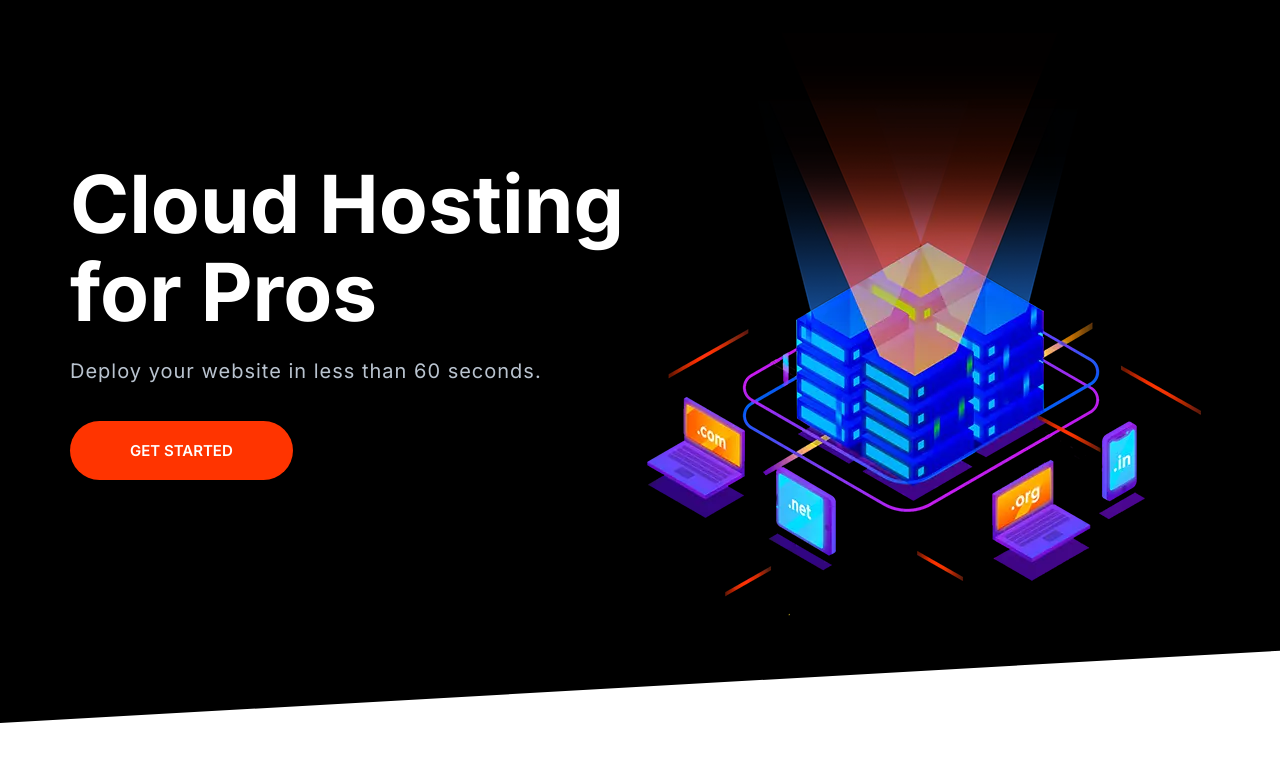
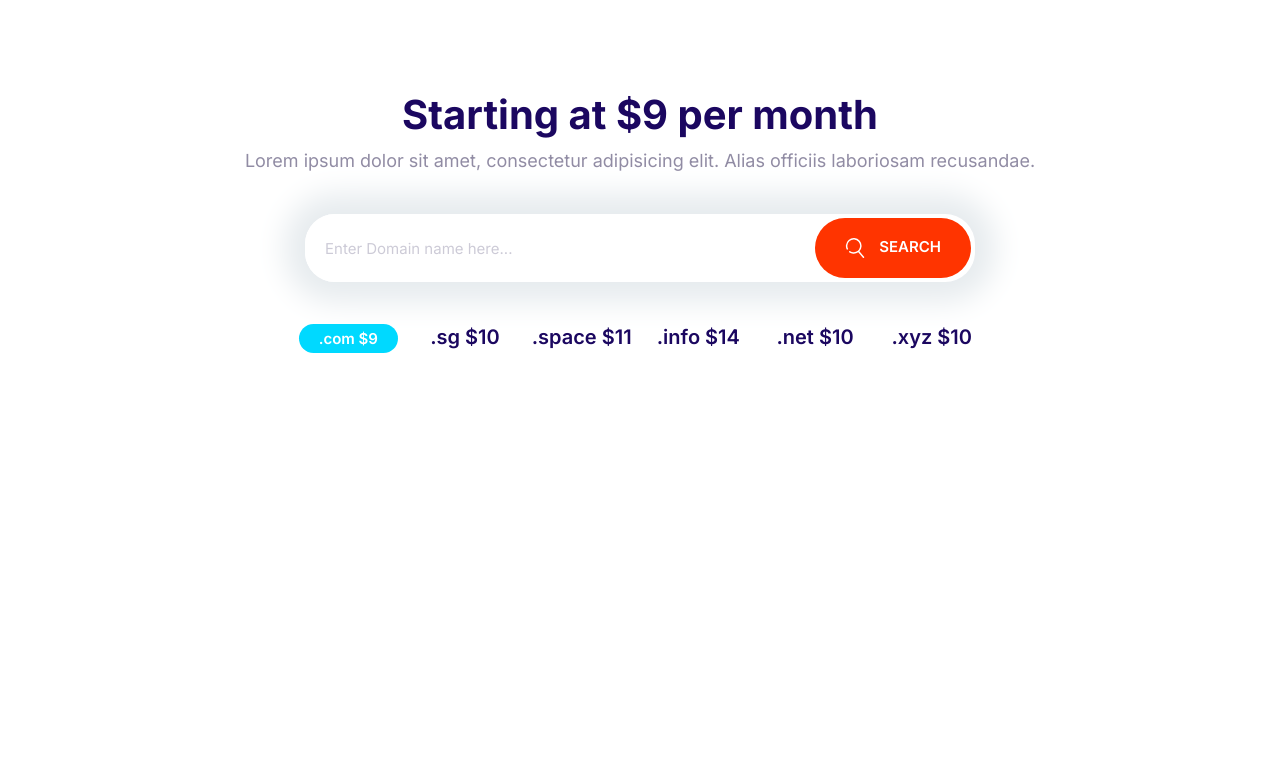
Before and after one commit to obasorelol/soreify, a plain HTML site: page index.html in a window 1280 px wide. Drawn offline with Linux system fonts and the light colour scheme.

Commit message:
Built Domain block component

```diff
--- a/css/styles.css
+++ b/css/styles.css
@@ -209,8 +209,14 @@ padding-left: 0;
     text-align: center;
     white-space: nowrap;
     margin: 1rem 0;
+    outline: 0;
 }
-
+.btn .icon{
+    width: 2rem;
+    height: 2rem;
+    margin-right: 1rem;
+    vertical-align: middle;
+}
 .btn--primary{
     background: var(--color-primary);
     color: #fff;
@@ -291,7 +297,7 @@ padding-left: 0;
 .input-group .input{
     border: 0;
     flex-grow: 1;
-    padding: 1.5rem 1rem;
+    padding: 1.5rem 2rem;
 }
 
 .input-group .btn{
@@ -708,3 +714,28 @@ font-size: 2.4rem;
         align-self: center;
     }
 }
+
+/* Domain Block */
+
+.block-domain .input-group{
+    box-shadow: 0 0 30px 20px #e6ebee;
+    border: 0;
+    margin: 4rem auto;
+    max-width: 670px;
+}
+.block-domain__prices{
+    display: grid;
+    grid-template-columns: repeat(3,1fr);
+    grid-template-rows: repeat(2,6rem);
+    font-size: 2rem;
+    font-weight: 600;
+    justify-items: center;
+    max-width: 700px;
+    margin: 0 auto;
+}
+
+@media screen and (min-width: 768px) {
+    .block-domain__prices{
+        grid-template-columns: repeat(auto-fit,minmax(10rem, 1fr));
+    }
+}
--- a/index.html
+++ b/index.html
@@ -14,27 +14,36 @@
     />
   </head>
   <body>
-    <section class="block block--dark block--skewed-left hero">
-      <div class="container grid grid--1x2">
-        <header class="block__header hero__content">
-          <h1 class="block__heading">Cloud Hosting for Pros</h1>
-          <p class="hero__tagline">
-            Deploy your website in less than 60 seconds.
-          </p>
-          <a href="" class="btn btn--accent btn--stretched">Get Started</a>
-        </header>
-        <picture>
-          <source
-            type="image/webp"
-            srcset="images/banner.webp 1x, images/banner@2x.webp 2x"
-          />
-          <source
-            type="image/png"
-            srcset="images/banner.png 1x, images/banner@2x.png 2x"
-          />
-          <img class="hero__image" src="images/banner.png" alt="" />
-        </picture>
+    <section class="block container block-domain">
+      <header class="block__header">
+        <h2>Starting at $9 per month</h2>
+        <p>
+          Lorem ipsum dolor sit amet, consectetur adipisicing elit. Alias
+          officiis laboriosam recusandae.
+        </p>
+      </header>
+      <div class="input-group">
+        <input
+          type="text"
+          class="input"
+          placeholder="Enter Domain name here..."
+        />
+
+        <button class="btn btn--accent">
+          <svg class="icon icon--white">
+            <use xlink:href="icons/sprite.svg#search"></use>
+          </svg>
+          Search
+        </button>
       </div>
+      <ul class="list block-domain__prices">
+        <li><span class="badge badge--secondary">.com $9</span></li>
+        <li>.sg $10</li>
+        <li>.space $11</li>
+        <li>.info $14</li>
+        <li>.net $10</li>
+        <li>.xyz $10</li>
+      </ul>
     </section>
     <script src="js/main.js"></script>
   </body>
```
Also changed, not shown: components/domain.html (added, +27 -0 lines), components/icons.html (+1 -1 lines).
